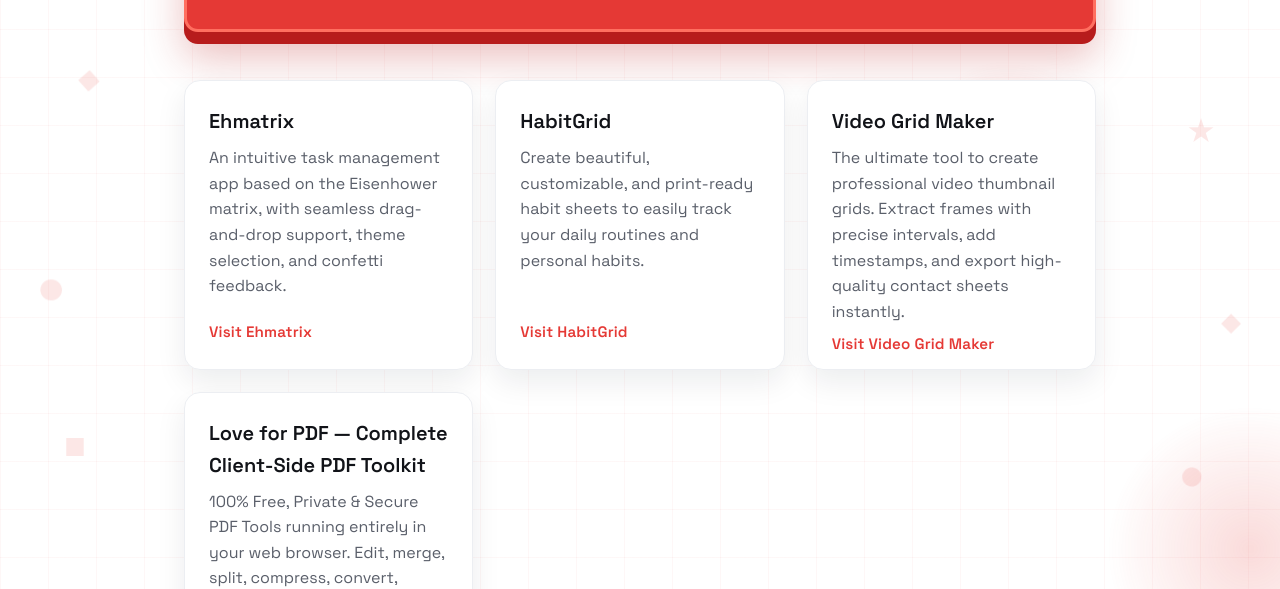
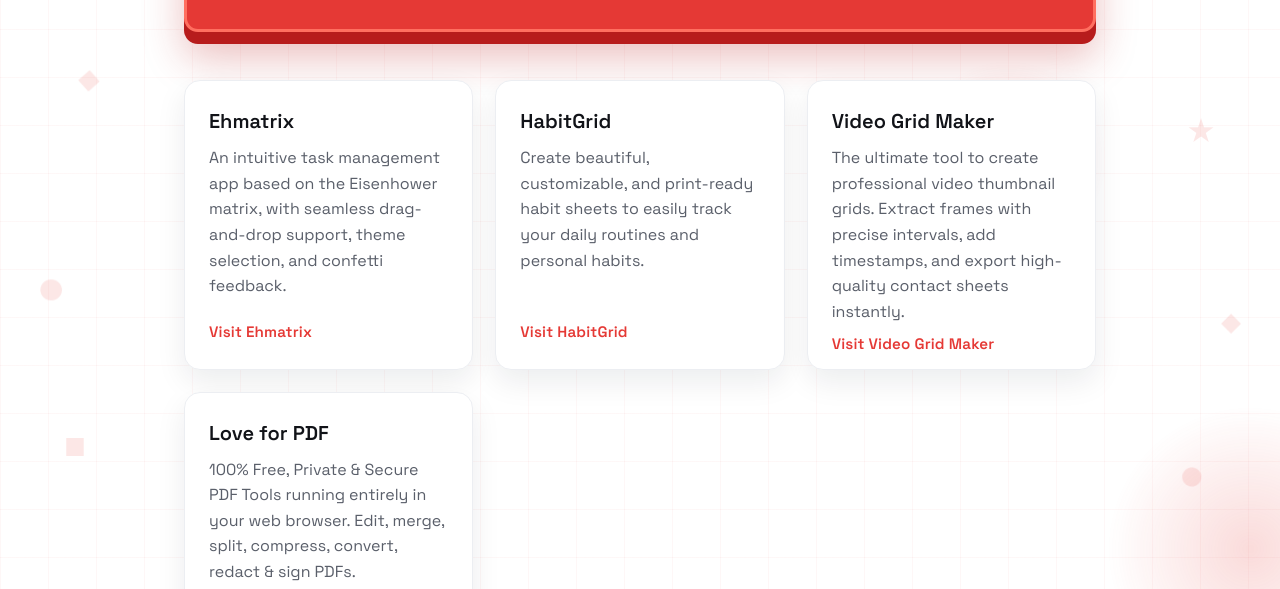
Before and after one commit to kyameinsahilwho/codingmarvel.com, an Astro site: page / in a window 1280 px wide. Shown: the part 211-800 px from the top of the page. Built offline with nearby package versions, Linux system fonts and the light colour scheme; Astro itself is replaced by a stand-in of ours.

Commit message:
Update PDF tool to Love for PDF and capitalize Ehmatrix
- Capitalize the name 'ehmatrix' to 'Ehmatrix' in the websites list.
- Rename PDFusion to 'Love for PDF'.
- Update the URL and description for the PDF toolkit card as requested.

Co-authored-by: kyameinsahilwho <89729858+kyameinsahilwho@users.noreply.github.com>

```diff
--- a/src/pages/index.astro
+++ b/src/pages/index.astro
@@ -46,7 +46,7 @@ const websites = [
     description: "The ultimate tool to create professional video thumbnail grids. Extract frames with precise intervals, add timestamps, and export high-quality contact sheets instantly.",
   },
   {
-    name: "Love for PDF — Complete Client-Side PDF Toolkit",
+    name: "Love for PDF",
     url: "https://pdf.codingmarvel.com/",
     description: "100% Free, Private & Secure PDF Tools running entirely in your web browser. Edit, merge, split, compress, convert, redact & sign PDFs.",
   }
```
